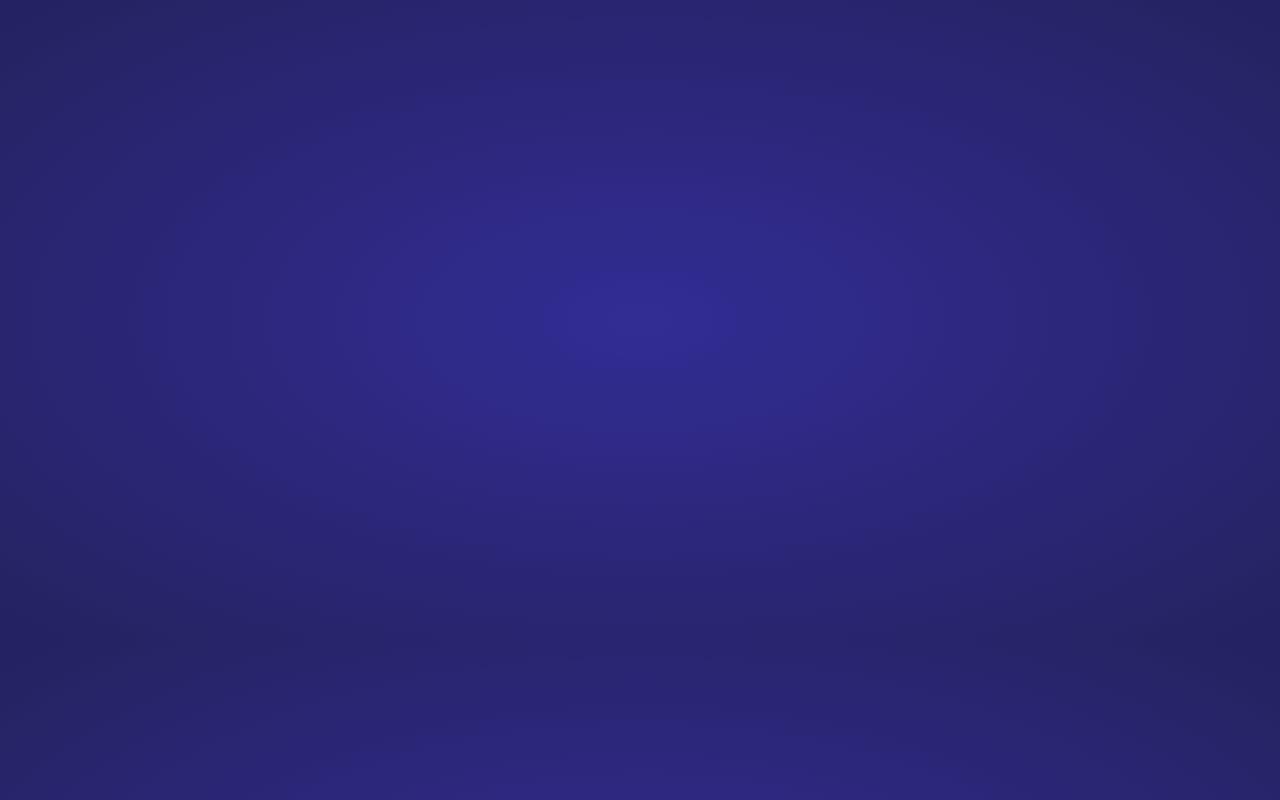
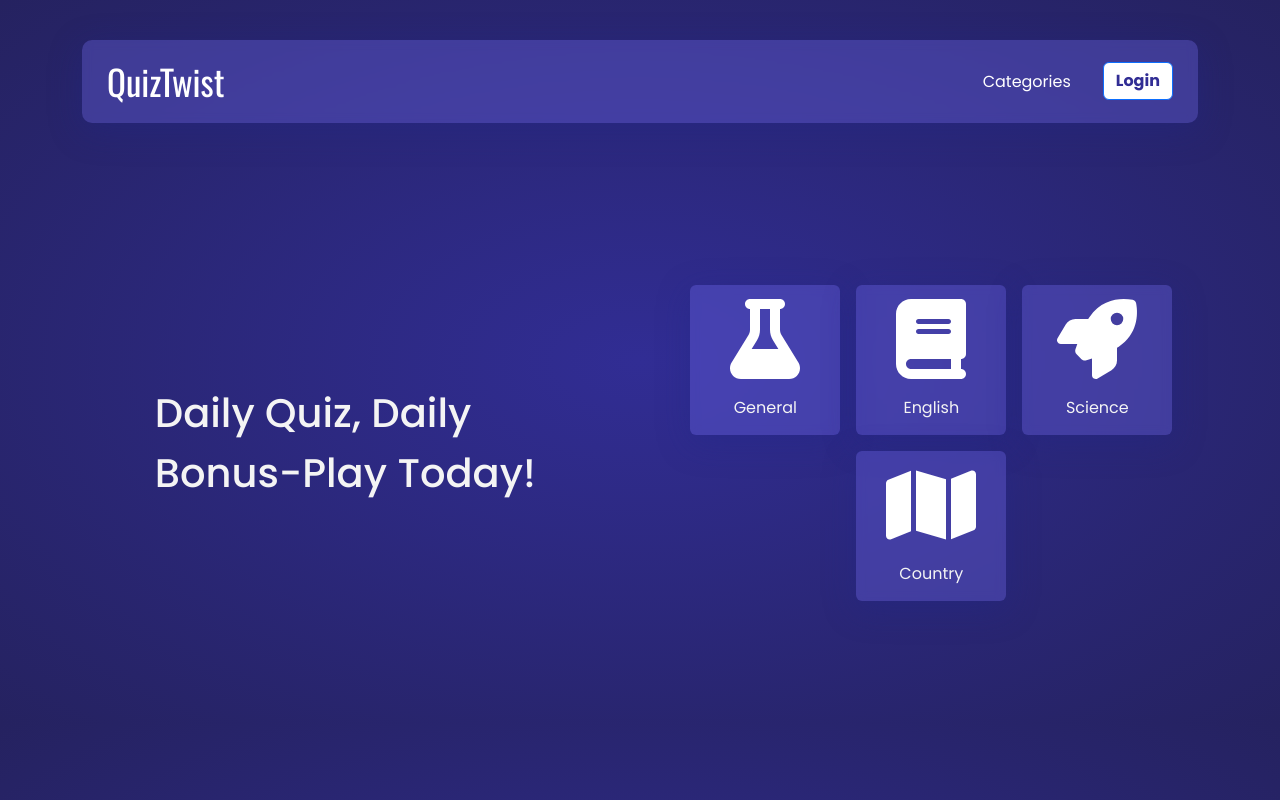
Before and after one commit to wilhelmusolejr/quiztwist, a React (Vite) app in the folder frontend/: page /test in a window 1280 px wide. Before the commit this address had no page. Built offline with nearby package versions, Linux system fonts and the light colour scheme.

Commit message:
added home designn

```diff
--- a/frontend/src/App.jsx
+++ b/frontend/src/App.jsx
@@ -1,11 +1,13 @@
 import { BrowserRouter as Router, Routes, Route } from "react-router-dom";
 import Home from "./Pages/Home";
+import Homee from "./Pages/Homee";
 
 function App() {
   return (
     <Router>
       <Routes>
         <Route path="/" element={<Home />} />
+        <Route path="/test" element={<Homee />} />
       </Routes>
     </Router>
   );
--- /dev/null
+++ b/frontend/src/Components/CategoryContainer.jsx
@@ -0,0 +1,13 @@
+import { FontAwesomeIcon } from "@fortawesome/react-fontawesome";
+
+export default function CategoryContainer({ icon, title = "" }) {
+  return (
+    <div
+      className="child rounded d-flex flex-column gap-3
+     justify-content-center align-items-center"
+    >
+      <FontAwesomeIcon icon={icon} />
+      <p>{title}</p>
+    </div>
+  );
+}
--- a/frontend/src/Components/Navigator.jsx
+++ b/frontend/src/Components/Navigator.jsx
@@ -3,10 +3,8 @@ import { faBars, faSackDollar } from "@fortawesome/free-solid-svg-icons";
 
 import styles from "./Navigator.module.css";
 import Logo from "./Logo";
-import { useContext, useState } from "react";
-import axios from "axios";
+import { useContext } from "react";
 import { AuthContext } from "../Context/AuthContext";
-import Modal from "./Modal";
 import ModalLogin from "./ModalLogin";
 import ModalRegister from "./ModalRegister";
 
--- /dev/null
+++ b/frontend/src/Pages/Homee.jsx
@@ -0,0 +1,35 @@
+import Navigator from "../Components/Navigator";
+import Section from "../Components/Section";
+import {
+  faBook,
+  faFlask,
+  faMap,
+  faRocket,
+} from "@fortawesome/free-solid-svg-icons";
+import CategoryContainer from "../Components/CategoryContainer";
+
+export default function Homee() {
+  return (
+    <>
+      <Navigator />
+      <header>
+        <Section className="container d-flex flex-wrap flex-lg-nowrap align-items-center justify-content-center">
+          {/* left */}
+          <div className="my-5">
+            <h1 className="text-capitalize w-75 m-auto text-center text-lg-start">
+              Daily quiz, daily bonus-play today!
+            </h1>
+          </div>
+
+          {/* rigt */}
+          <div className="d-flex flex-wrap  justify-content-center align-items-center">
+            <CategoryContainer icon={faFlask} title="General" />
+            <CategoryContainer icon={faBook} title="English" />
+            <CategoryContainer icon={faRocket} title="Science" />
+            <CategoryContainer icon={faMap} title="Country" />
+          </div>
+        </Section>
+      </header>
+    </>
+  );
+}
--- a/frontend/src/index.css
+++ b/frontend/src/index.css
@@ -108,3 +108,66 @@ header {
 .modal {
   color: var(--clr-black);
 }
+
+/* ----------------------- */
+header {
+  position: relative;
+}
+
+header .container {
+  position: absolute;
+  top: 50%;
+  left: 50%;
+  transform: translate(-50%, -50%);
+}
+
+.container > div:nth-child(2) {
+  gap: 1rem;
+}
+
+header .child {
+  min-width: 130px;
+  height: 130px;
+
+  /* border: 1px solid var(--clr-light-white); */
+  background: rgba(124, 117, 255, 0.3);
+  box-shadow: 0 8px 32px 0 rgba(31, 38, 135, 0.37);
+  backdrop-filter: blur(5px);
+}
+
+header .child svg {
+  font-size: 80px;
+}
+
+header .child:nth-child(1) svg {
+  color: white;
+}
+header .child:nth-child(2) svg {
+  color: white;
+}
+header .child:nth-child(3) svg {
+  color: white;
+}
+header .child:nth-child(4) svg {
+  color: white;
+}
+
+@media screen and (min-width: 768px) {
+  header .child {
+    max-width: 400px;
+  }
+}
+
+@media screen and (min-width: 1024px) {
+  header .child {
+    min-width: 150px;
+    height: 150px;
+  }
+}
+
+@media screen and (min-width: 1440px) {
+  header .child {
+    min-width: 250px;
+    height: 250px;
+  }
+}
```
